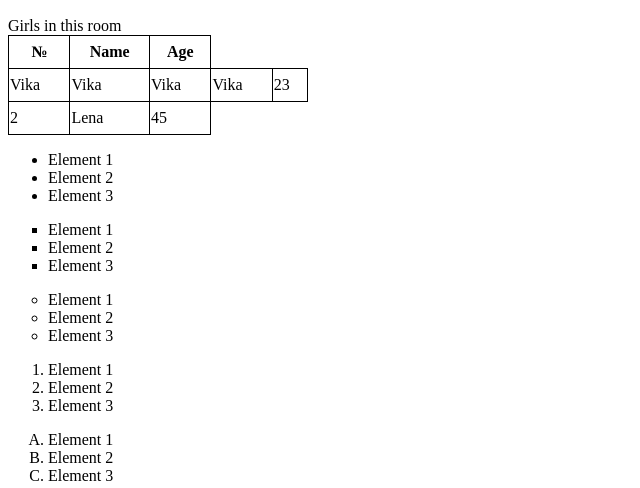
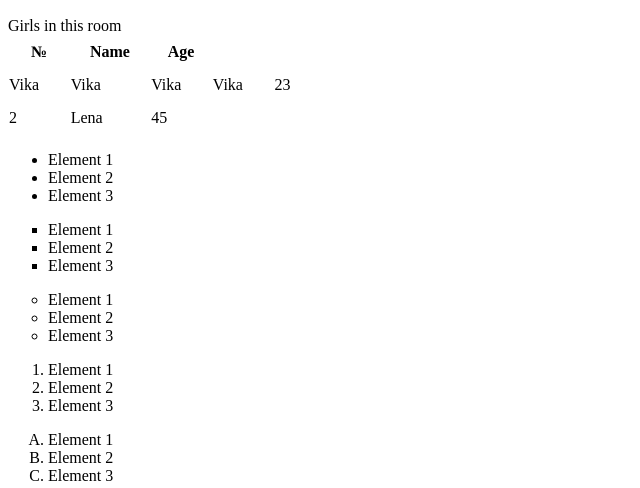
Before and after one commit to Viktoriia98/myhomework, a plain HTML site: page index.html in a window 1280 px wide. Shown: the part 325-813 px from the top of the page, without its empty margins (0-640 px from the left). Drawn offline with Linux system fonts and the light colour scheme.

Commit message:
some deletion

```diff
--- a/index.html
+++ b/index.html
@@ -7,7 +7,7 @@
     <title>Document</title>
 </head>
 <style>
-td, th{
+
     border: 1px solid black
 }
 </style>
```
